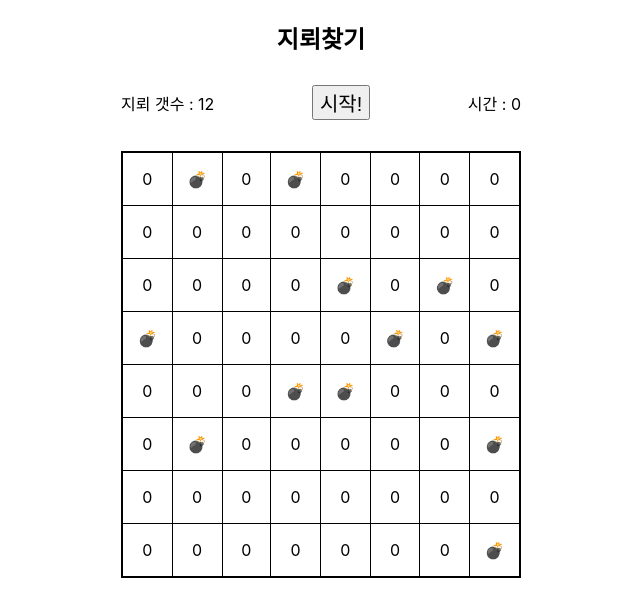
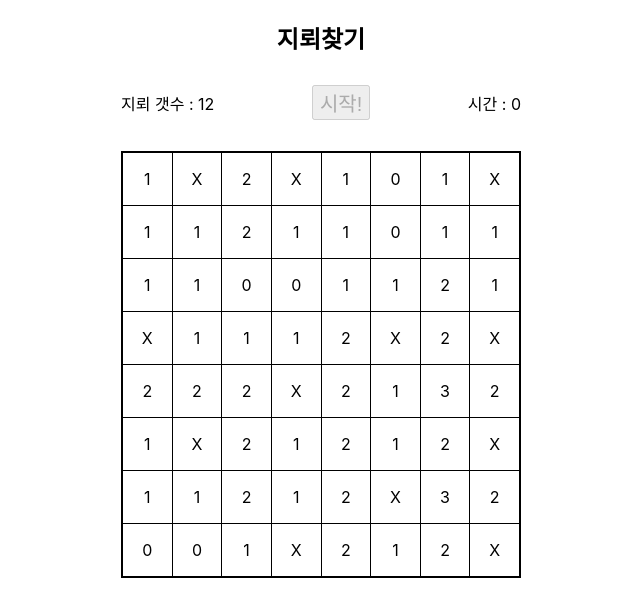
Before and after one commit to imzzuu/minegame, a React (Vite) app in the folder mine-game/: page / in a window 1280 px wide. Both pictures are taken after a click on the button "시작!". Shown: the top 616 px of the page, without its empty margins (319-959 px from the left). Built offline with nearby package versions, Linux system fonts and the light colour scheme.

Commit message:
feat : count mine and set mine data

```diff
--- a/mine-game/src/MineGame.jsx
+++ b/mine-game/src/MineGame.jsx
@@ -1,53 +1,75 @@
-import { useState, useEffect } from "react";
-import { useSelector, useDispatch } from "react-redux";
-import { mineSearch } from "./reducer/mineSlice";
+import { useDispatch, useSelector } from "react-redux";
+import { gameStart } from "./reducer/mineSlice";
 
 import "./App.css";
 import styled from "styled-components";
 
 import Board from "./component/Board";
 
-// import MineSearch from "./test/MineSearch";
-
 function MineGame() {
-  const [start, setStart] = useState(false);
+  const isStart = useSelector((state) => state.mine.isStart);
   const dispatch = useDispatch();
 
   const handleClick = () => {
     const mineData = [];
     const row = 8;
     const col = 8;
-    // 2차원 배열 만들기
+    /* 2차원 배열 만들기 */
     for (let i = 0; i < row; i++) {
       mineData.push([]);
       for (let j = 0; j < col; j++) {
         mineData[i].push(0);
       }
     }
-    // 폭탄 심기
+    /* 폭탄 심기 */
     for (let i = 0; i < 12; i++) {
-      let rd1 = Math.floor(Math.random() * row);
-      let rd2 = Math.floor(Math.random() * col);
+      let rowNum = Math.floor(Math.random() * row);
+      let colNum = Math.floor(Math.random() * col);
       // 중복시 재실행
-      if (mineData[rd1][rd2]) {
+      if (mineData[rowNum][colNum]) {
         i--;
       } else {
-        mineData[rd1][rd2] = "💣";
+        mineData[rowNum][colNum] = "X";
+        countMines(rowNum, colNum, mineData);
       }
     }
-    dispatch(mineSearch(mineData));
+    /* 지뢰 위치를 기준으로 근접 셀에 지뢰 갯수 카운팅 */
+    function countMines(rowNum, colNum, mineData) {
+      let nearRow = rowNum + 1;
+      let nearCol = colNum + 1;
+      // 지뢰 위치 -1 행, 열 ~ +1 행, 열 돌면서 검사
+      for (let i = rowNum - 1; i <= nearRow; i++) {
+        for (let j = colNum - 1; j <= nearCol; j++) {
+          if (
+            // 지뢰 위치 위, 왼쪽에 행, 열이 없거나
+            i < 0 ||
+            j < 0 ||
+            // 지뢰 위치 아래, 오른쪽에 행, 열이 없거나
+            i === mineData.length ||
+            j === mineData[i].length ||
+            // 지뢰 자신이거나
+            (i === rowNum && j === colNum)
+          ) {
+            continue;
+          }
+          // 탐색한 주변이 지뢰가 아니면 1을 더하기
+          mineData[i][j] += mineData[i][j] !== "X" ? 1 : "";
+        }
+      }
+    }
+    dispatch(gameStart(mineData));
   };
   return (
     <>
       <Title>지뢰찾기</Title>
       <InfoBox>
-        <p>지뢰 갯수 : 12</p>
-        <button onClick={handleClick}>시작!</button>
+        <p>지뢰 갯수 : 12 </p>
+        <button onClick={handleClick} disabled={!isStart}>
+          시작!
+        </button>
         <p>시간 : 0</p>
       </InfoBox>
       <Board />
-
-      {/* <MineSearch /> */}
     </>
   );
 }
--- a/mine-game/src/component/Board.jsx
+++ b/mine-game/src/component/Board.jsx
@@ -1,4 +1,4 @@
-import React, { useEffect, useMemo } from "react";
+import React from "react";
 import { useSelector } from "react-redux";
 import styled from "styled-components";
 import Tr from "./Tr";
@@ -35,5 +35,7 @@ const Table = styled.table`
     width: 50px;
     height: 50px;
     cursor: pointer;
+    background-color: #eded69;
+    color: #eded69;
   }
 `;
--- a/mine-game/src/component/Td.jsx
+++ b/mine-game/src/component/Td.jsx
@@ -1,16 +1,20 @@
-import React from "react";
+import React, { useState } from "react";
 import { useSelector } from "react-redux";
 
 export default function Td({ rowIndex, colIndex }) {
   const mineData = useSelector((state) => state.mine.mineData);
+  const handleStyle = () => {
+    if (open) {
+      return {
+        background: "white",
+        color: "black",
+      };
+    }
+  };
 
-  const handleStyle = () => {};
-  const handleClick = () => {};
   return (
     <>
-      <td style={{ handleStyle }} onClick={handleClick}>
-        {mineData[rowIndex][colIndex]}
-      </td>
+      <td style={handleStyle()}>{mineData[rowIndex][colIndex]}</td>
     </>
   );
 }
--- a/mine-game/src/component/Tr.jsx
+++ b/mine-game/src/component/Tr.jsx
@@ -1,7 +1,5 @@
 import React from "react";
 import { useSelector } from "react-redux";
-
-import styled from "styled-components";
 
 import Td from "./Td";
 
--- a/mine-game/src/reducer/mineSlice.js
+++ b/mine-game/src/reducer/mineSlice.js
@@ -4,16 +4,25 @@ export const mineSlice = createSlice({
   name: "mine",
   initialState: {
     mineData: [],
+    isStart: true,
   },
   // reducer 정의
   reducers: {
-    mineSearch: (state = initialState, action) => {
+    gameStart: (state = initialState, action) => {
       return {
+        ...state,
         mineData: [...action.payload],
+        isStart: false,
+      };
+    },
+    gameEnd: (state) => {
+      return {
+        mineData: [],
+        isStart: true,
       };
     },
   },
 });
 
-export const { mineSearch } = mineSlice.actions;
+export const { gameStart, gameEnd } = mineSlice.actions;
 export default mineSlice.reducer;
```
